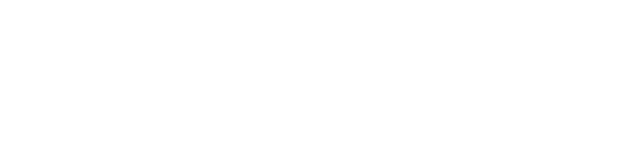
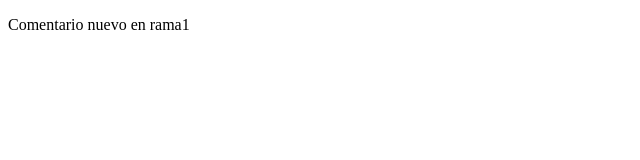
Before and after one commit to Omarvenezolano/daw-a, a plain HTML site: page index.html in a window 1280 px wide. Shown: the whole page, without its empty margins (0-640 px from the left). Drawn offline with Linux system fonts and the light colour scheme.

Commit message:
Inicio Rama rama1

```diff
--- a/index.html
+++ b/index.html
@@ -7,6 +7,6 @@
     <title>Git Repositorios Remotos</title>
 </head>
 <body>
-
+    <p>Comentario nuevo en rama1</p>
 </body>
 </html>
```
